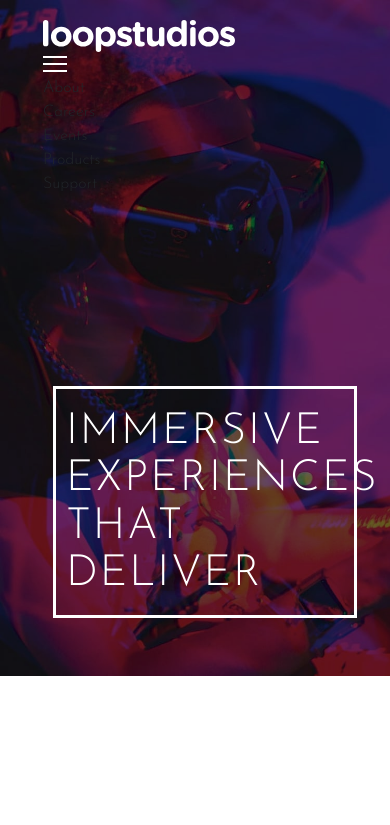
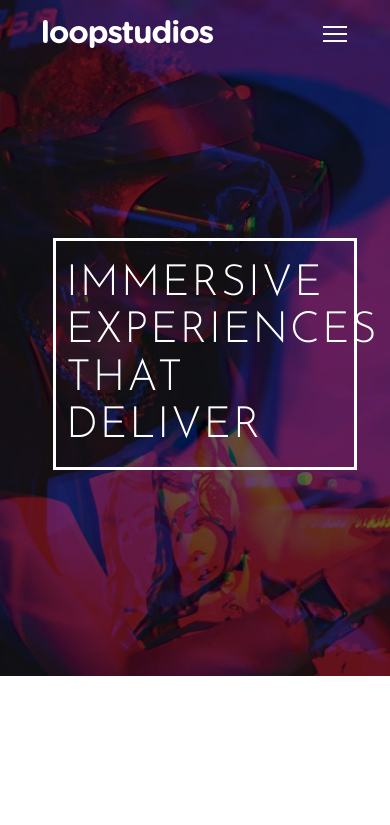
Before and after one commit to riteessshh/loopstudios-landing-page-development, a plain HTML site: page index.html in a window 390 px wide. Shown: the top 825 px of the page. Drawn offline with nearby package versions, Linux system fonts and the light colour scheme.

Commit message:
edit5.0
adding menu button

```diff
--- a/app.js
+++ b/app.js
@@ -1,19 +1,8 @@
 
 $("img.menu").click(function(){
-     $("div.content").toggle("show");
      $("div.items").toggle("show");
+     $("div.closing").toggle("show");
 });
-
-// Close the dropdown menu if the user clicks outside of it
-// window.onclick = function(event) {
-//   if (!event.target.matches('.dropbtn')) {
-//     var dropdowns = document.getElementsByClassName("dropdown-content");
-//     var i;
-//     for (i = 0; i < dropdowns.length; i++) {
-//       var openDropdown = dropdowns[i];
-//       if (openDropdown.classList.contains('show')) {
-//         openDropdown.classList.remove('show');
-//       }
-//     }
-//   }
-// }
+$("img.closing").click(function(){
+  $("div.items").toggle("show");
+})
--- a/index.html
+++ b/index.html
@@ -46,11 +46,14 @@
     <div class="container-fluid topbar">
       <div class="bar">
         <div class="logotop">
-          <img src="images/logo.svg" alt="">
+          <img src="images/logo.svg" class="logoimg" alt="">
         </div>
         <div class="dropdown">
           <img src="images/icon-hamburger.svg" class="menu" alt="">
           <div class="content">
+            <div class="items closing">
+              <img src="images/icon-close.svg" class="closing" alt="">
+            </div>
             <div class="items">
               About
             </div>
--- a/styles.css
+++ b/styles.css
@@ -19,13 +19,26 @@ body {
   display: grid;
   grid-template-columns: 700px 1fr;
 }
-.logotop{
-  display: inline;
-}
 .topbar {
   position: absolute;
   top: 0;
   padding: 5% 11% 7%;
+}
+.logotop{
+  display: inline;
+}
+.menu{
+  display: none;
+}
+.closing{
+  display: none;
+}
+.content{
+  display: grid;
+  grid-template-columns: 1fr 1fr 1fr 1fr 1fr 1fr;
+  color: white;
+  text-align: center;
+  font-family: 'Alata', sans-serif;
 }
 
 .heading{
@@ -158,8 +171,21 @@ body {
     display: grid;
     grid-template-columns: 600px 1fr;
   }
+  .closing{
+    display: none;
+  }
+  .menu{
+    display: none;
+  }
   .logotop{
     display: inline;
+  }
+  .content{
+    display: grid;
+    grid-template-columns: 1fr 1fr 1fr 1fr 1fr;
+    color: white;
+    text-align: center;
+    font-family: 'Alata', sans-serif;
   }
   .heading{
     position: relative;
@@ -204,6 +230,45 @@ body {
   body{
     overflow-x: hidden;
   }
+  .logoimg {
+    width: 170px;
+  }
+  /* menu */
+  .bar{
+    display: grid;
+    grid-template-columns: 1fr 1fr;
+
+  }
+  .menu{
+    display: block;
+    position: absolute;
+    right: 0;
+    top: 6px;
+
+    text-align: right;
+  }
+  .dropdown{
+    position: relative;
+    display: inline-block;
+  }
+  .content{
+    font-family: 'Alata', sans-serif;
+    position: absolute;
+    color: white;
+    background-color: black;
+    z-index: 1;
+    display: grid;
+    width: 100%;
+    grid-template-columns: auto;
+    grid-row-gap: 20px;
+    text-align: center;
+  }
+  .items{
+    display: none;
+  }
+  .show {
+    display:block;
+  }
 
   .bgimg {
     display: none;
@@ -213,11 +278,6 @@ body {
     display: block;
     width: 100%;
     filter: brightness(65%);
-  }
-
-  .bar{
-    display: grid;
-    grid-template-columns: auto;
   }
   .logotop{
     display: inline;
@@ -358,16 +418,24 @@ body {
   }
 
   /* menu */
+  .menu{
+    display: inline-block;
+  }
   .dropdown{
     position: relative;
     display: inline-block;
   }
   .content{
-    display: block;
+    font-family: 'Alata', sans-serif;
     position: absolute;
     color: white;
     background-color: black;
     z-index: 1;
+    display: grid;
+    width: 100%;
+    grid-template-columns: auto;
+    grid-row-gap: 20px;
+    text-align: center;
   }
   .items{
     display: none;
@@ -375,7 +443,6 @@ body {
   .show {
     display:block;
   }
-
 
   .bgimg {
     display: none;
@@ -393,14 +460,6 @@ body {
   .logotop{
     display: inline;
   }
-  /* .content{
-    font-family: 'Alata', sans-serif;
-    color: white;
-    display: grid;
-    grid-template-columns: auto;
-    grid-row-gap: 20px;
-    text-align: center;
-  } */
 
   .heading{
     position: relative;
```
